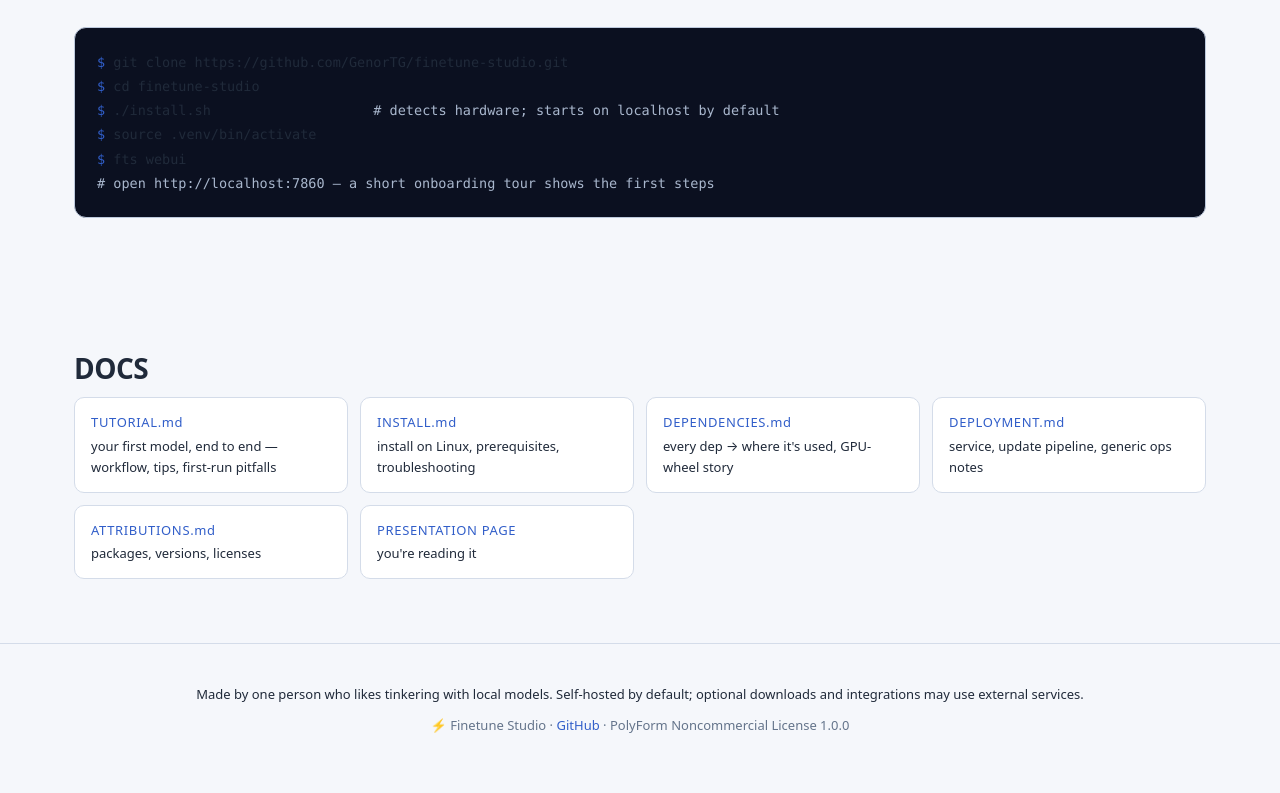
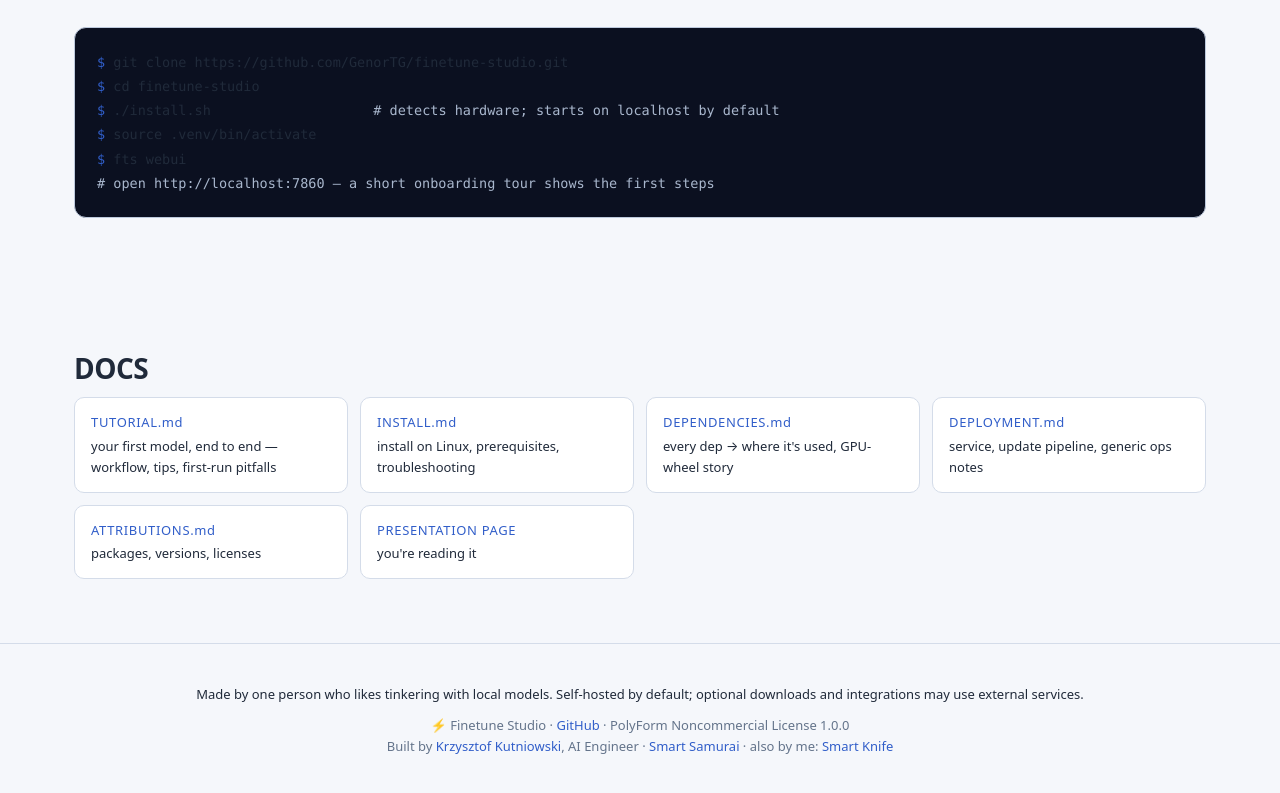
Before and after one commit to GenorTG/finetune-studio, a plain HTML site: page docs/index.html in a window 1280 px wide. Shown: the part 9708-10501 px from the top of the page. Drawn offline with Linux system fonts and the light colour scheme.

Commit message:
docs(pages): author link to smart-samurai.pl and Smart Knife in the footer

```diff
--- a/docs/index.html
+++ b/docs/index.html
@@ -101,6 +101,7 @@
   footer{border-top:1px solid var(--border);padding:40px 0 54px;text-align:center;color:var(--dim);font-size:13px}
   footer .motto{color:var(--fg);margin-bottom:10px}
 </style>
+<link rel="author" href="https://www.smart-samurai.pl/en">
 </head>
 <body>
 
@@ -322,6 +323,9 @@
   optional downloads and integrations may use external services.</p>
   <p>⚡ Finetune Studio · <a href="https://github.com/GenorTG/finetune-studio">GitHub</a> ·
   PolyForm Noncommercial License 1.0.0</p>
+  <p>Built by <a href="https://www.smart-samurai.pl/en" rel="author">Krzysztof Kutniowski</a>, AI Engineer ·
+  <a href="https://www.smart-samurai.pl/en">Smart Samurai</a> ·
+  also by me: <a href="https://smart-knife.smart-samurai.pl">Smart Knife</a></p>
 </div></footer>
 
 </body>
```
